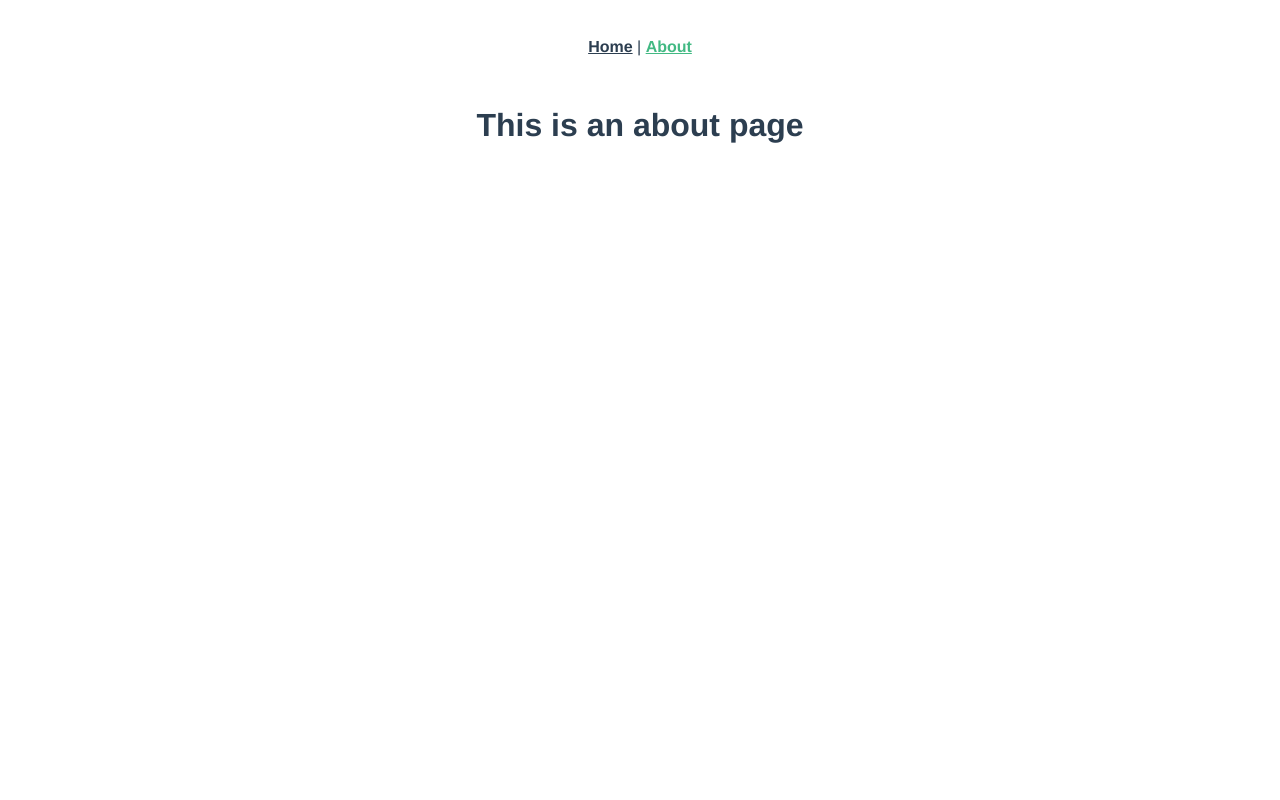
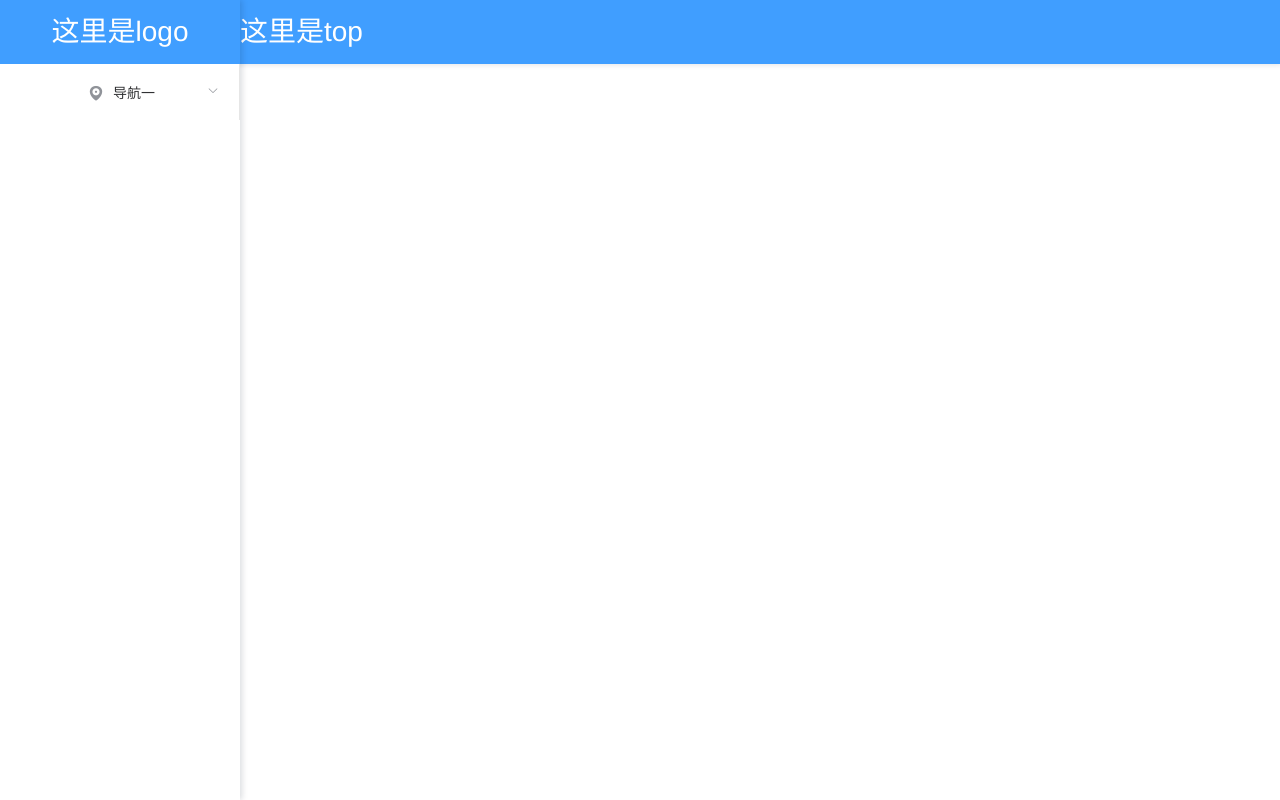
Before and after one commit to Yubble/vue_typescript, a Vue app: page /about in a window 1280 px wide. Built offline with nearby package versions, Linux system fonts and the light colour scheme.

Commit message:
完成element-ui的部署

```diff
--- a/src/App.vue
+++ b/src/App.vue
@@ -1,9 +1,5 @@
 <template>
   <div id="app">
-    <div id="nav">
-      <router-link to="/">Home</router-link> |
-      <router-link to="/about">About</router-link>
-    </div>
     <router-view/>
   </div>
 </template>
--- /dev/null
+++ b/src/pages/layout/components/DefAside.vue
@@ -0,0 +1,47 @@
+<template>
+  <div class="def-aside">
+    <div class="def-aside-logo">
+      这里是logo
+    </div>
+
+    <el-row class="">
+      <el-col>
+        <el-menu
+          default-active="2"
+          class="el-menu-vertical-demo"
+        >
+          <el-submenu index="1">
+            <template slot="title">
+              <i class="el-icon-location"></i>
+              <span>导航一</span>
+            </template>
+            <el-menu-item-group>
+              <el-menu-item index="1-1">选项1</el-menu-item>
+              <el-menu-item index="1-2">选项2</el-menu-item>
+            </el-menu-item-group>
+          </el-submenu>
+        </el-menu>
+      </el-col>
+    </el-row>
+  </div>
+</template>
+
+<script lang="ts">
+import { Component, Vue } from 'vue-property-decorator';
+
+@Component
+export default class DefAside extends Vue{}
+</script>
+
+<style lang="less" scoped>
+  .def-aside {
+    &-logo {
+      height: 64px;
+      width: 240px;
+      font-size: 28px;
+      line-height: 64px;
+      background: #409EFF;
+      color: #ffffff;
+    }
+  }
+</style>
--- /dev/null
+++ b/src/pages/layout/components/DefTop.vue
@@ -0,0 +1,18 @@
+<template>
+  <div class="payBoss-top">
+    这里是top
+  </div>
+</template>
+
+<script lang="ts">
+import { Component, Vue } from 'vue-property-decorator';
+
+@Component
+export default class DefTop extends Vue {
+}
+</script>
+
+<style lang="less" scoped>
+  .payBoss-top {
+  }
+</style>
--- /dev/null
+++ b/src/pages/layout/index.vue
@@ -0,0 +1,78 @@
+<template>
+  <div class="payBoss-wrap">
+    <header class="payBoss-header">
+      <DefTop/>
+    </header>
+    <main class="payBoss-main">
+      <aside class="payBoss-aside">
+        <DefAside/>
+      </aside>
+      <section class="payBoss-contain">
+        <el-scrollbar style="height: 100%">
+          <keep-alive>
+            <router-view />
+          </keep-alive>
+        </el-scrollbar>
+      </section>
+    </main>
+  </div>
+</template>
+
+<script lang="ts">
+import { Component, Vue } from 'vue-property-decorator';
+import DefTop from './components/DefTop.vue'
+import DefAside from './components/DefAside.vue'
+
+@Component({
+  components: {
+    DefTop,
+    DefAside
+  },
+})
+export default class Layout extends Vue {}
+</script>
+
+<style lang="less" scoped>
+  // 整体外部框
+  .payBoss-wrap {
+    height: 100%;
+    width: 100%;
+    // 系统头部
+    .payBoss-header {
+      text-align: left;
+      padding-left: 240px;
+      box-shadow: 2px 0 6px rgba(0, 21, 41, 0.15);
+      font-size: 28px;
+      height: 64px;
+      line-height: 64px;
+      background: #409EFF;
+      color: #ffffff;
+    }
+
+    // 系统主体
+    .payBoss-main {
+      // 系统左边导航
+      .payBoss-aside {
+        position: fixed;
+        left: 0;
+        top: 0;
+        width: 240px;
+        height: 100%;
+        z-index: 1025;
+        box-shadow: 2px 0 6px rgba(0, 21, 41, 0.15);
+      }
+      // 系统内容部分
+      .payBoss-contain {
+        position: absolute;
+        left: 240px;
+        padding: 0;
+        padding-bottom: 20px;
+        width: calc(100% - 240px);
+        height: calc(100% - 70px);
+        box-sizing: border-box;
+        overflow: hidden;
+      }
+    }
+  }
+
+</style>
--- a/src/router/basic/index.ts
+++ b/src/router/basic/index.ts
@@ -1,24 +1,18 @@
+// 基本类型页面的路由
+
 // import Layout from '@/page/index/'
 import { Route } from '../types/standard'
-import Home from '../../views/Home.vue'
-import About from '../../views/About.vue'
+import unfound from '../../views/404.vue'
+// import Home from '../../views/Home.vue'
+// import About from '../../views/About.vue'
 
 const basicRouter: Route[] = [
   {
-    path: '/',
-    name: 'home',
-    component: Home,
+    path: '/404',
+    name: 'unfound',
+    component: unfound,
     meta: {
-      title: '首页',
-      permission: true
-    }
-  },
-  {
-    path: '/about',
-    name: 'about',
-    component: About,
-    meta: {
-      title: '关于',
+      title: '错误页面',
       permission: true
     }
   }
--- a/src/router/index.ts
+++ b/src/router/index.ts
@@ -1,12 +1,15 @@
 import Vue from 'vue';
 import Router from 'vue-router';
 import basicRouter from './basic';
-// import viewsRouter from './views'
+import viewsRouter from './views'
 // import Home from './views/Home.vue';
 
 Vue.use(Router);
 export default new Router({
   mode: 'history',
   base: process.env.BASE_URL,
-  routes: basicRouter,
+  routes: [
+    ...basicRouter,
+    ...viewsRouter
+  ]
 });
--- a/src/router/types/standard.ts
+++ b/src/router/types/standard.ts
@@ -9,7 +9,8 @@ export interface Route {
   path: string
   name?: string
   component: any
-  meta: Meta
+  redirect?: string
+  meta?: Meta
   children?: ChildRoute[]
 }
 
@@ -17,7 +18,7 @@ interface ChildRoute {
   path: string
   name: string
   component: any
-  meta: Meta
+  meta?: Meta
   props?: (route: any) => any
 }
 
--- a/src/router/views/index.ts
+++ b/src/router/views/index.ts
@@ -0,0 +1,33 @@
+// 业务类型页面的路由
+
+import { Route } from '../types/standard'
+import Layout from '../../pages/layout/index.vue'
+import Home from '../../views/Home.vue'
+import About from '../../views/About.vue'
+
+const basicRouter: Route[] = [
+  {
+    path: '/',
+    component: Layout,
+    redirect: 'home',
+    children: [
+      {
+        path: 'home',
+        name: '首页',
+        component: Home,
+        meta: { title: '首页' }
+      }
+    ]
+  },
+  {
+    path: '/about',
+    name: 'about',
+    component: Layout,
+    meta: {
+      title: '关于',
+      permission: true
+    }
+  }
+]
+
+export default basicRouter
--- /dev/null
+++ b/src/styles/common.less
@@ -0,0 +1,13 @@
+// 全局变量
+* {
+  margin: 0;
+  padding: 0;
+  border:0 solid #000000;
+  outline: none;
+}
+
+html, body, #app {
+  height: 100%;
+  margin: 0;
+  padding: 0;
+}
--- /dev/null
+++ b/src/views/404.vue
@@ -0,0 +1,5 @@
+<template>
+  <div>
+    这里是404页面
+  </div>
+</template>
```
Also changed, not shown: src/main.ts (+6 -3 lines), 1 other file (tests, documents, lock files or other folders).
